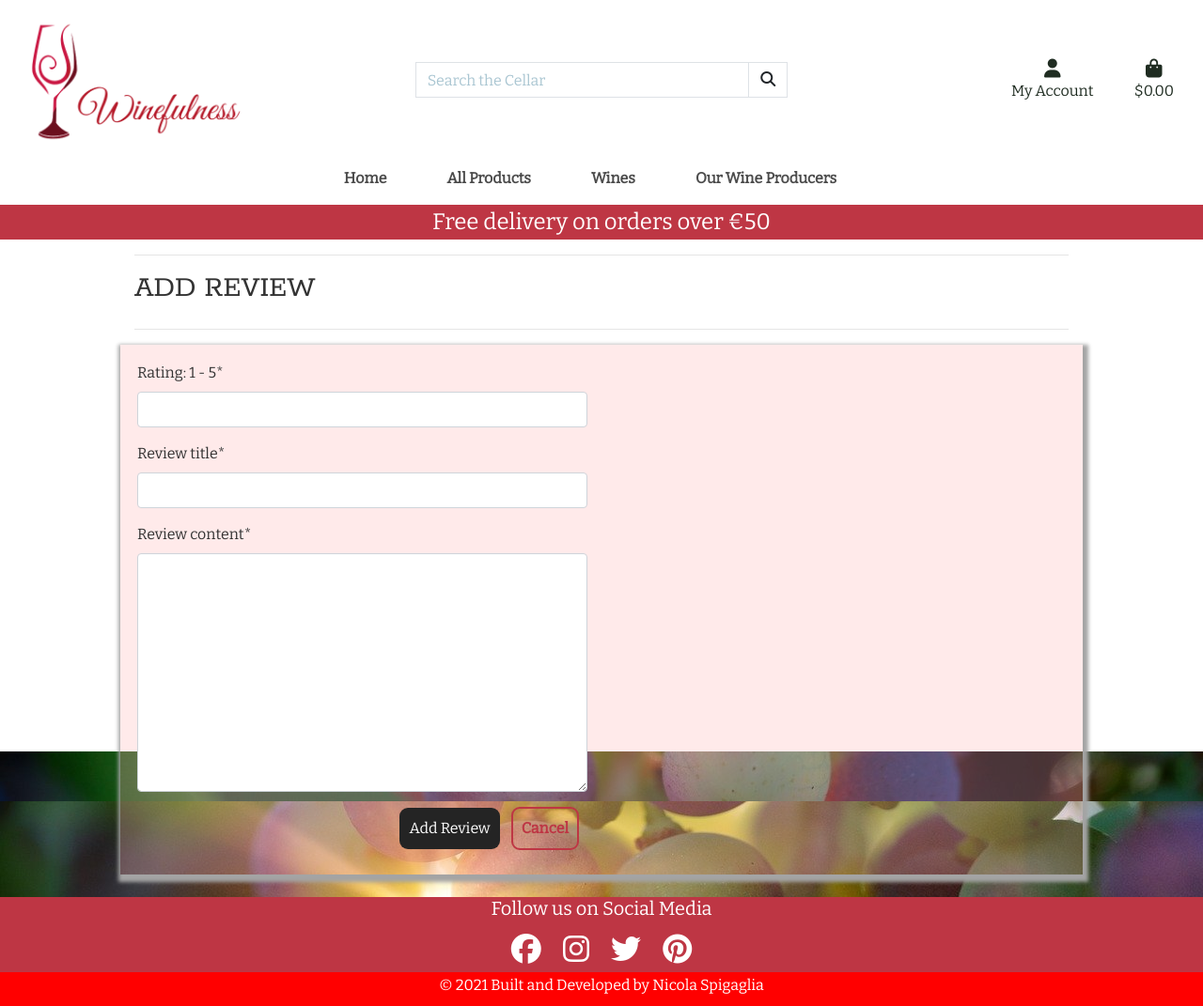
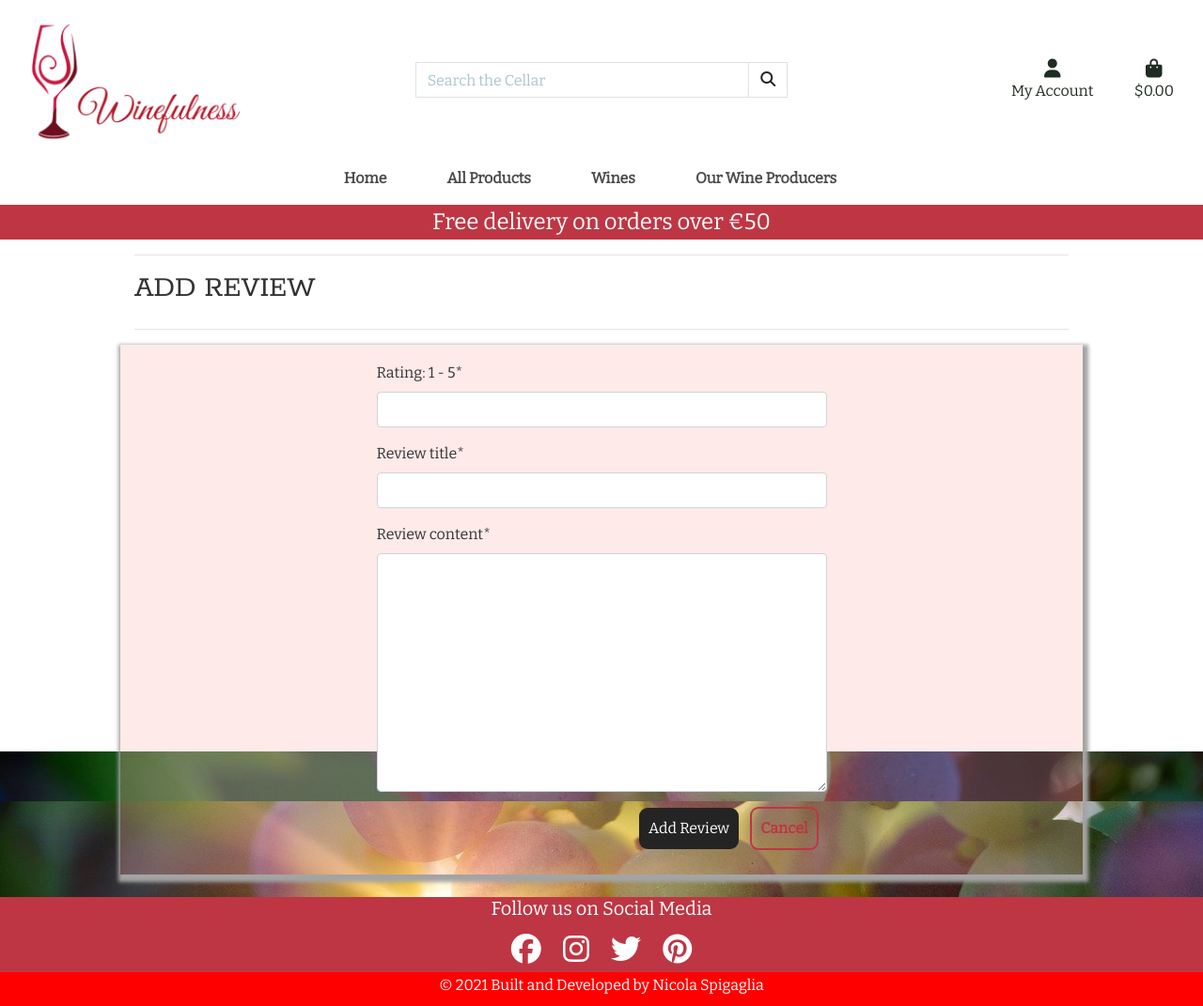
Before and after one commit to Nicola2309/Winefulness, a Django app: page /reviews/add_review/1/ in a window 1280 px wide. Shown: the whole page at 94% size. Run offline with Django 3.2, Linux system fonts and the light colour scheme; the visitor is signed in with stand-in values (Sample User, id 1); data comes from the database, SQL or seed files in the repository; parts of the project's set-up code (start-up, migrations or seed data) failed here and were passed over; some libraries are stand-ins or nearby versions.

Commit message:
add_review form centered for medium and bigger screens

```diff
--- a/reviews/templates/reviews/add_review.html
+++ b/reviews/templates/reviews/add_review.html
@@ -16,7 +16,7 @@
 <div class="overlay"></div>
 <div class="container form-background">
     <div class="row">
-        <div class="col-12 col-md-6">
+        <div class="col-12 col-md-6 offset-md-3">
             <!-- Form to add review -->
             <form action="{% url 'add_review' product.id %}" method="POST" class="form mb-2">
                 {% csrf_token %}
```
